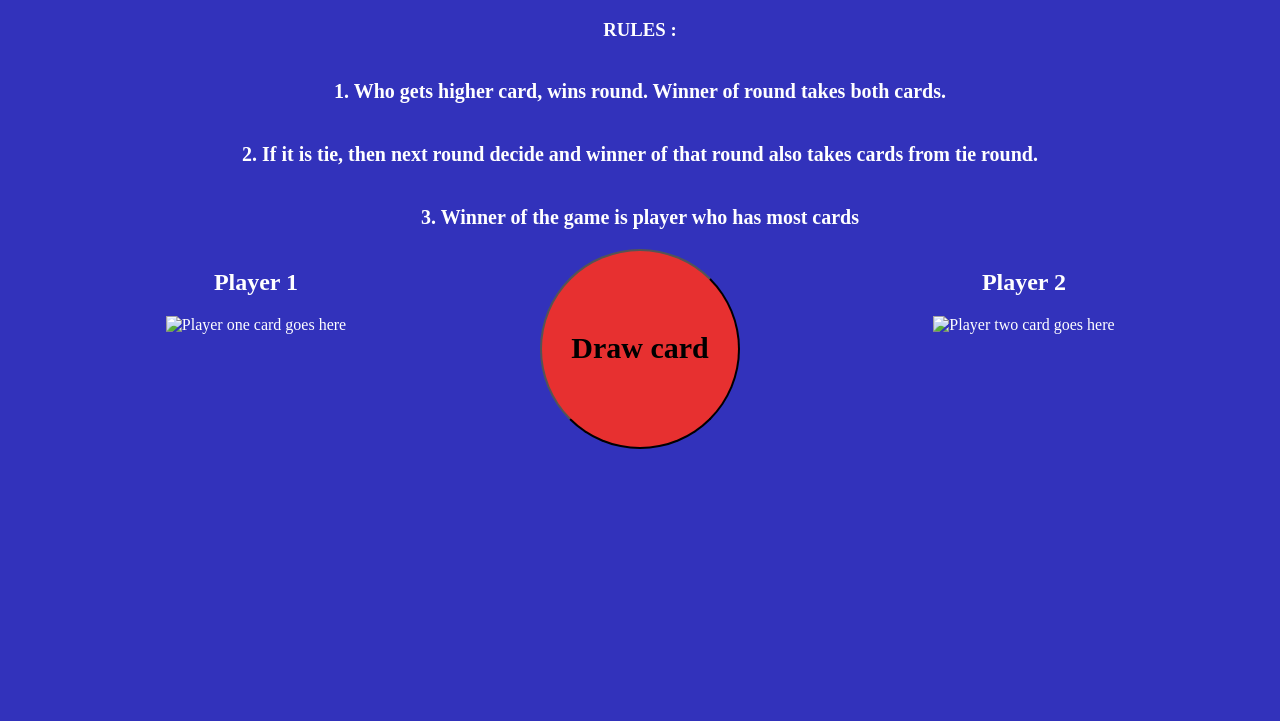
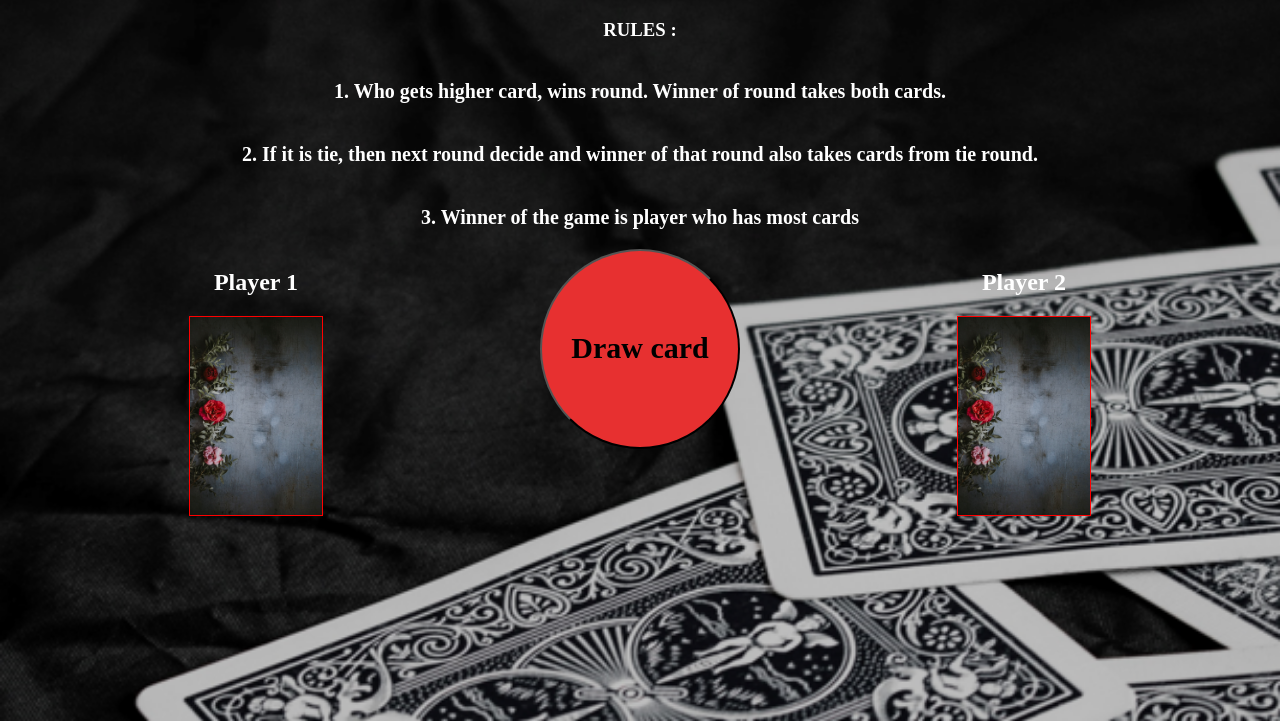
Before and after one commit to milosdjurica/simpleCardGame, a plain HTML site: page index.html in a window 1280 px wide. Shown: the part 79-800 px from the top of the page. Drawn offline with Linux system fonts and the light colour scheme; no server answers.

Commit message:
fix round number, pics added

```diff
--- a/css/style.css
+++ b/css/style.css
@@ -11,7 +11,10 @@
 /* LAYOUT
 /*******************************************/
 body{
-  background:rgb(50, 50, 187);
+  background-image: url("../img/background.png");
+  background-repeat: no-repeat;
+  background-size: cover;
+  background-position-y: -300px;
   color:white;
   display:flex;
   flex-flow: column nowrap;
@@ -73,6 +76,7 @@ button{
 
 img{
   height: 200px;
+  border:1px solid red;
 }
 
 /******************************************
--- a/index.html
+++ b/index.html
@@ -23,7 +23,7 @@
 		<section class = "round">
 			<section class = "player one">
 				<h2>Player 1</h2>
-				<img id = "player1" src="" alt="Player one card goes here">
+				<img id = "player1" src="img/cardback.png" alt="Player one card goes here">
 				<h3></h3>
 			</section>
 
@@ -35,7 +35,7 @@
 
 			<section class = "player two">
 				<h2>Player 2</h2>
-				<img id = "player2" src="" alt="Player two card goes here">
+				<img id = "player2" src="img/cardback.png" alt="Player two card goes here">
 				<h3></h3>
 			</section>
 		</section>
--- a/js/main.js
+++ b/js/main.js
@@ -58,6 +58,7 @@ function countRounds(data) {
     document.querySelector("h4").innerText = `Remaining number of rounds : ${data.remaining / 2}`
   } else {
     alert("LAST ROUND")
+    document.querySelector("h4").innerText = `Remaining number of rounds : 0`
   }
 }
 
```
Also changed, not shown: img/background.png (added), img/cardback.png (added).
